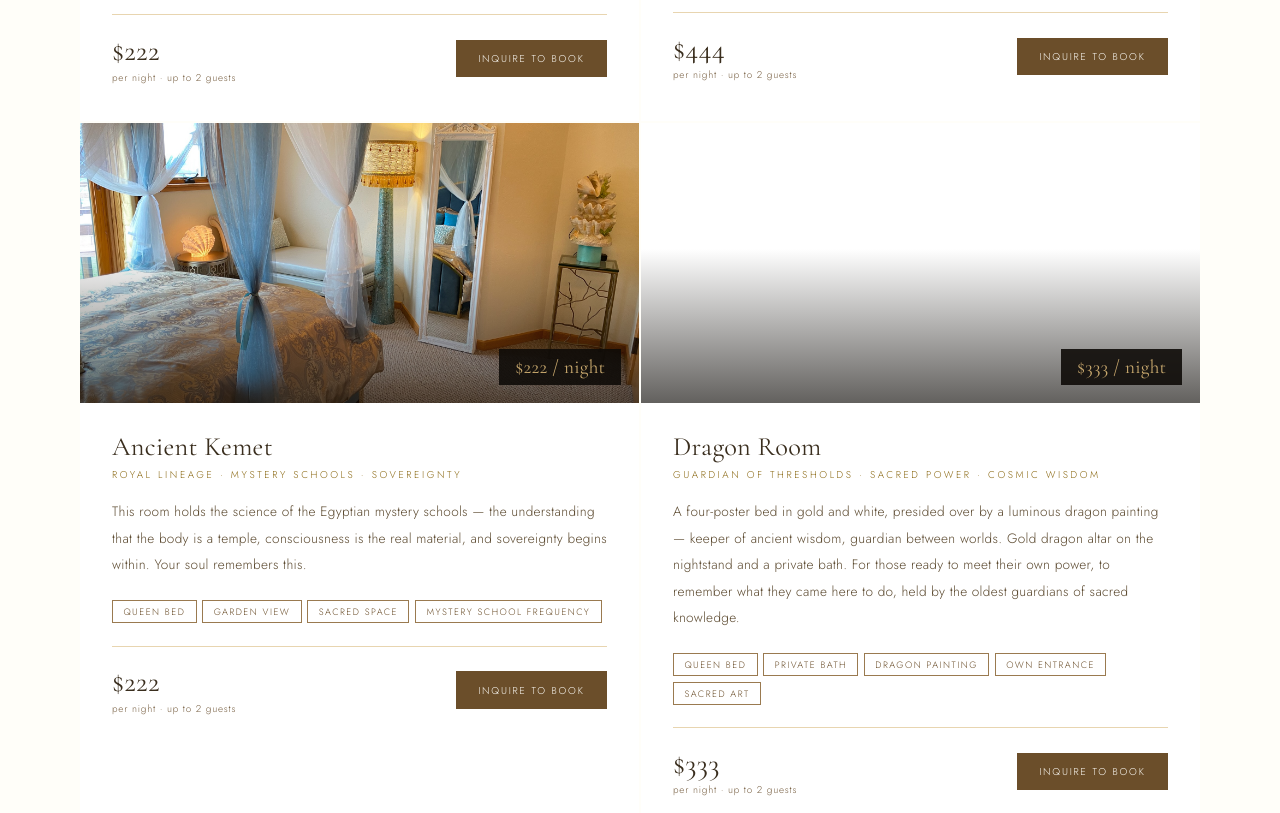
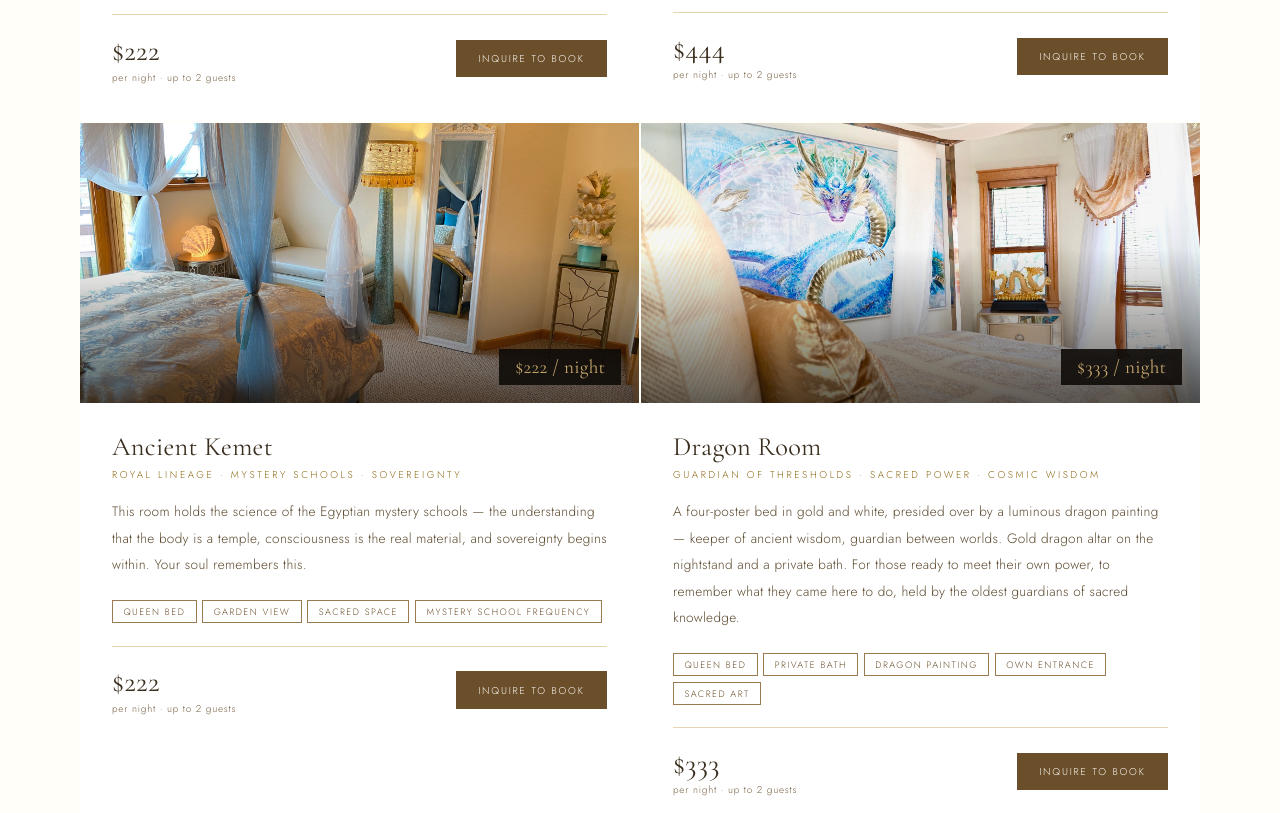
Before and after one commit to maggierose24/lotus-temple-site, a website: page index.html in a window 1280 px wide. Shown: the part 4880-5693 px from the top of the page. Drawn offline with nearby package versions, Linux system fonts and the light colour scheme; animation ran at ten frames a second.

Commit message:
Fix Dragon Room image reference

```diff
--- a/index.html
+++ b/index.html
@@ -822,6 +822,7 @@ const imgs = {
   "angels_dawn1": "images/angels_dawn1.jpg",
   "jungle_tent": "images/jungle_tent.jpg",
   "lemuria_wide": "images/lemuria_wide.jpg",
+  "dragon_room": "images/dragon_room.jpg",
   "dragon_room2": "images/dragon_room2.jpg",
   "camelot_room1": "images/camelot_room1.jpg",
   "shaman_room": "images/ceremony_room.jpg",
```
